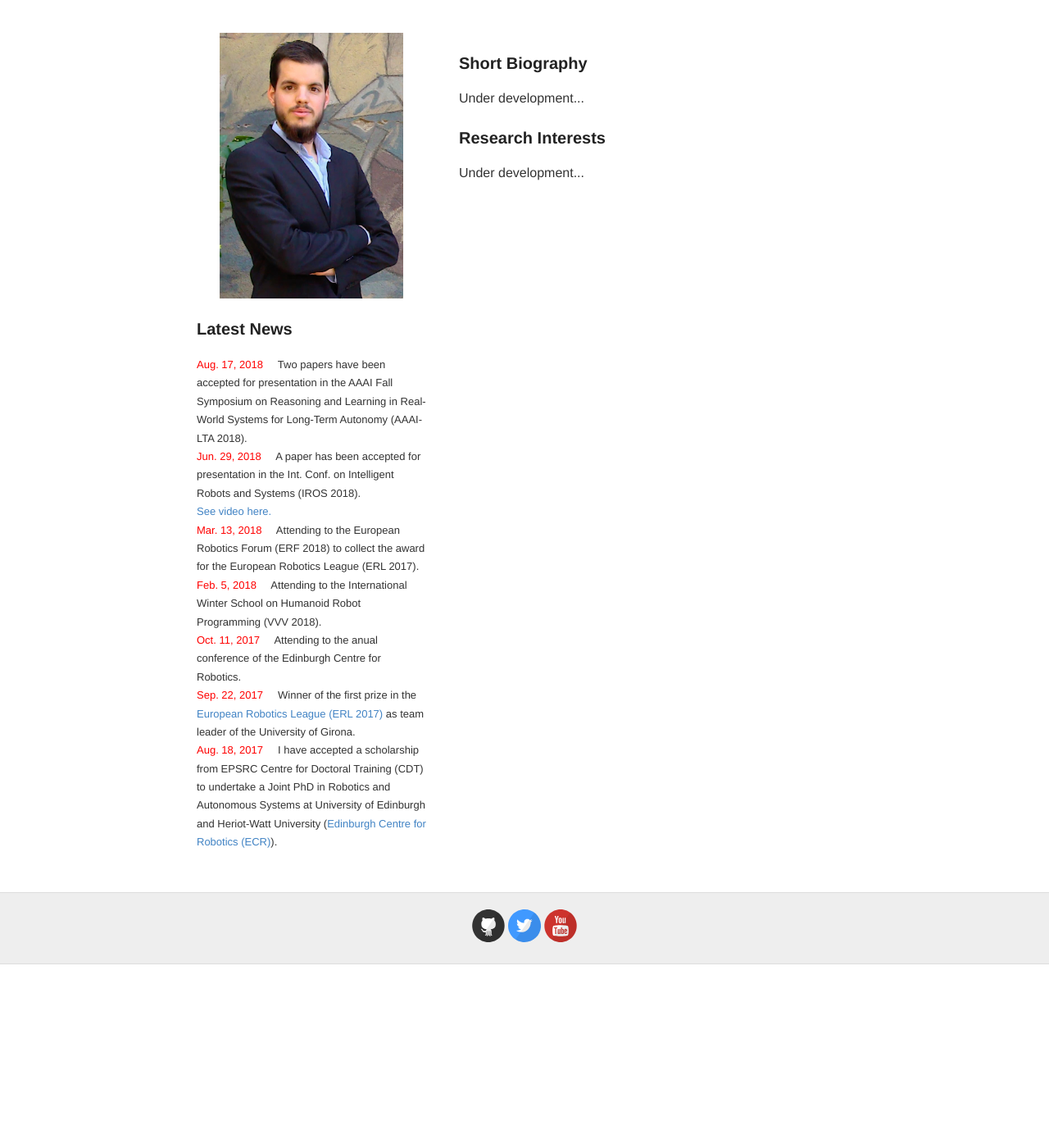
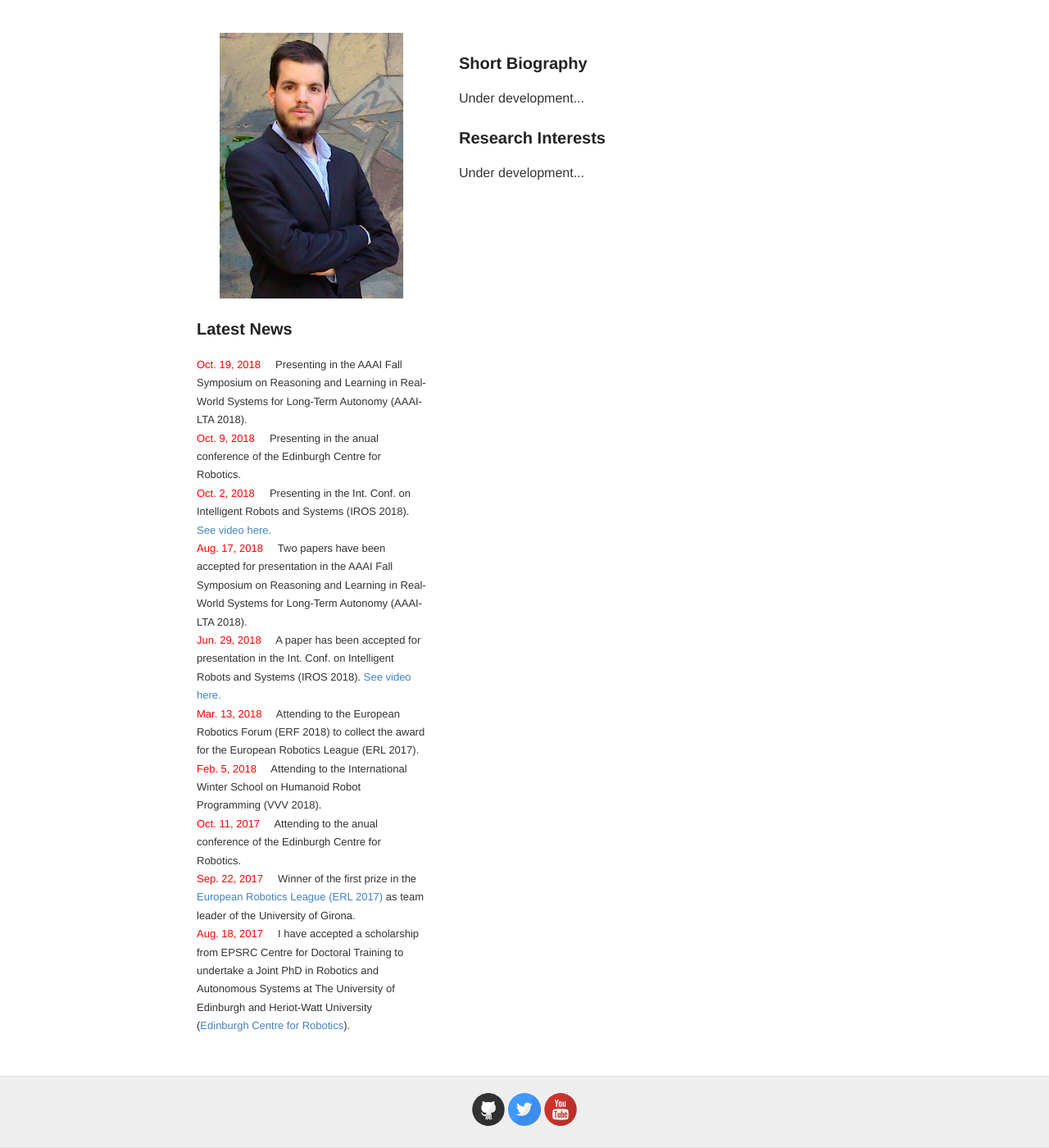
Before and after one commit to ericpairet/ericpairet.github.io, a Jekyll site: the page built from index.html, in a window 1280 px wide and 1400 px high, scrolled down 121 px. Shown: the whole window at 82% size. Built offline with Jekyll 4.4.1, drawn with Linux system fonts in a browser that asks for light colours; before the commit the page ends 1297 px from its top, so only the background shows below that.

Commit message:
Updating Last News

```diff
--- a/_data/news.yaml
+++ b/_data/news.yaml
@@ -1,27 +1,29 @@
+- date: Oct. 19, 2018
+  content: Presenting in the AAAI Fall Symposium on Reasoning and Learning in Real-World Systems for Long-Term Autonomy (AAAI-LTA 2018).
+
+- date: Oct. 9, 2018
+  content: Presenting in the anual conference of the Edinburgh Centre for Robotics.
+
+- date: Oct. 2, 2018
+  content: Presenting in the Int. Conf. on Intelligent Robots and Systems (IROS 2018). <a href=https://youtu.be/dTejsNqNC00> See video here.</a>
+
 - date: Aug. 17, 2018
   content: Two papers have been accepted for presentation in the AAAI Fall Symposium on Reasoning and Learning in Real-World Systems for Long-Term Autonomy (AAAI-LTA 2018).
-  link:
 
 - date: Jun. 29, 2018
-  content: A paper has been accepted for presentation in the Int. Conf. on Intelligent Robots and Systems (IROS 2018).
-  link: <a href=https://youtu.be/dTejsNqNC00> See video here.</a>
+  content: A paper has been accepted for presentation in the Int. Conf. on Intelligent Robots and Systems (IROS 2018). <a href=https://youtu.be/dTejsNqNC00> See video here.</a>
 
 - date: Mar. 13, 2018
   content: Attending to the European Robotics Forum (ERF 2018) to collect the award for the European Robotics League (ERL 2017).
-  link:
 
 - date: Feb. 5, 2018
   content: Attending to the International Winter School on Humanoid Robot Programming (VVV 2018).
-  link:
 
 - date: Oct. 11, 2017
   content: Attending to the anual conference of the Edinburgh Centre for Robotics.
-  link:
 
 - date: Sep. 22, 2017
   content: Winner of the first prize in the <a href=https://www.eu-robotics.net/robotics_league/>European Robotics League (ERL 2017)</a> as team leader of the University of Girona.
-  link:
 
 - date: Aug. 18, 2017
-  content: I have accepted a scholarship from EPSRC Centre for Doctoral Training (CDT) to undertake a Joint PhD in Robotics and Autonomous Systems at University of Edinburgh and Heriot-Watt University (<a href=https://www.edinburgh-robotics.org/>Edinburgh Centre for Robotics (ECR)</a>).
-  link:
+  content: I have accepted a scholarship from EPSRC Centre for Doctoral Training to undertake a Joint PhD in Robotics and Autonomous Systems at The University of Edinburgh and Heriot-Watt University (<a href=https://www.edinburgh-robotics.org/>Edinburgh Centre for Robotics</a>).
```
